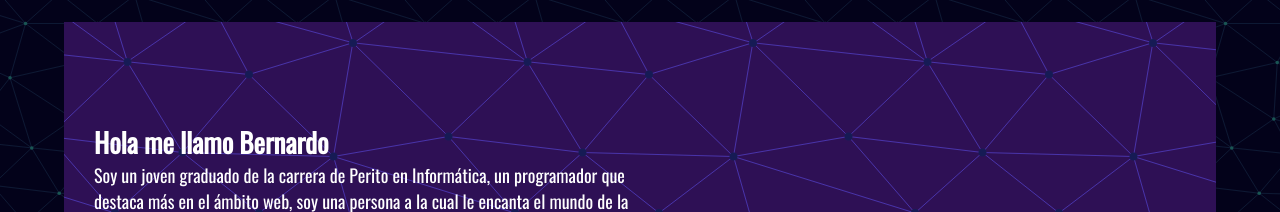
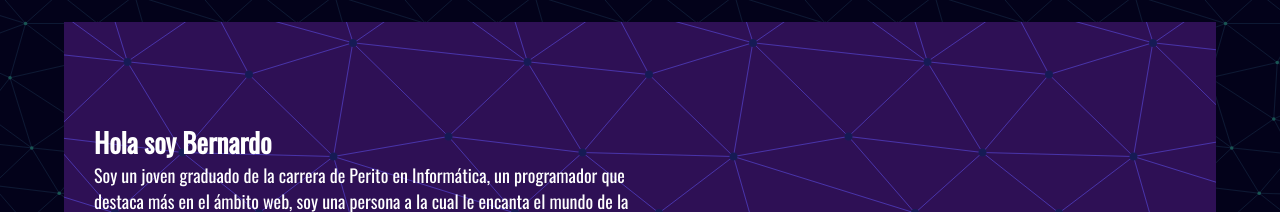
Before and after one commit to KanasBernardo/Bernard-k, a website built with Vite: page index.html in a window 1280 px wide. Shown: the part 2472-2684 px from the top of the page. Built offline with nearby package versions, Linux system fonts and the light colour scheme.

Commit message:
hola prueba 2023

```diff
--- a/index.html
+++ b/index.html
@@ -132,7 +132,7 @@
 
         <section class="cards-banner-two" id="sobreMi">
              <div class="content">
-                <h2>Hola me llamo Bernardo</h2>
+                <h2>Hola soy Bernardo</h2>
                 <p>Soy un joven graduado de la carrera de Perito en Informática, un programador que destaca más en el ámbito web, soy una persona a la cual le encanta el mundo de la programación y con muchas ganas de seguir aprendiendo y haci aplicar mis conocimientos en el área laboral</p><br>
              </div>
         </section>
```
